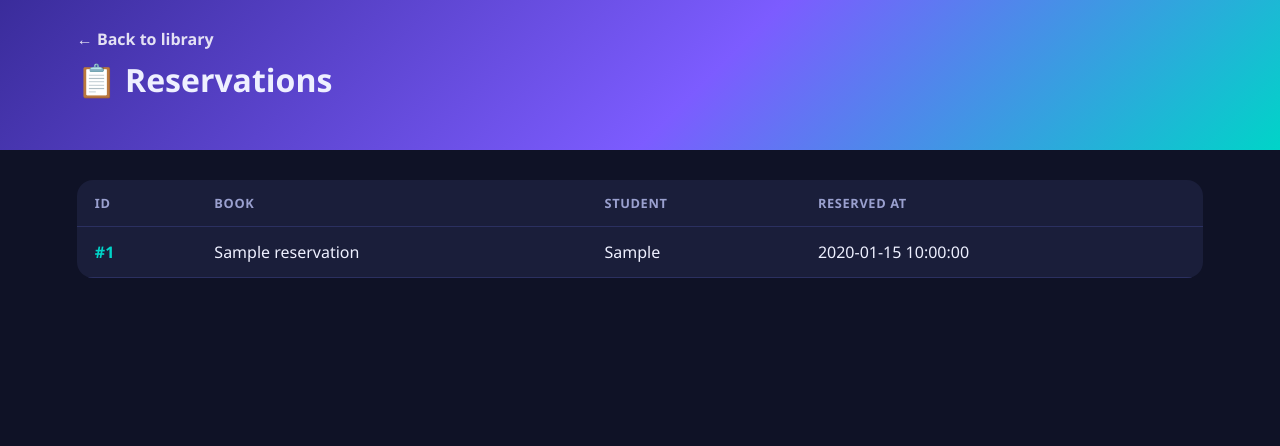
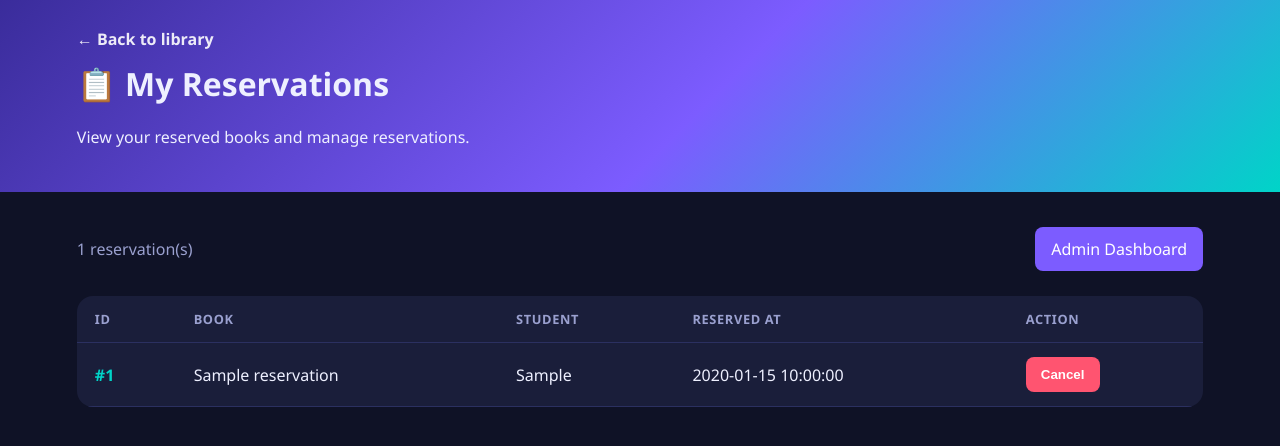
Before and after one commit to Chitra-devi-R/BookNest, a Flask app: page /reservations in a window 1280 px wide. Shown: the top 446 px of the page. Run offline with Flask 3, Linux system fonts and the light colour scheme; tables that the repository leaves empty hold one stand-in row (values such as "Sample post").

Commit message:
Update reservations.html

```diff
--- a/templates/reservations.html
+++ b/templates/reservations.html
@@ -1,38 +1,244 @@
+
 <!doctype html>
 <html lang="en">
 <head>
 <meta charset="utf-8">
 <meta name="viewport" content="width=device-width, initial-scale=1">
 <title>BookNest - Reservations</title>
+
 <style>
-  body { font-family:'Segoe UI',system-ui,sans-serif; background:#0f1226; color:#eef0ff; margin:0; }
-  header { background:linear-gradient(135deg,#3a2c9b,#7c5cff 55%,#00d4c8); padding:28px 6vw; }
-  header a { color:#fff; text-decoration:none; opacity:.85; font-weight:600; }
-  header h1 { margin-top:8px; }
-  main { padding:30px 6vw; }
-  table { width:100%; border-collapse:collapse; background:#1a1e3a; border-radius:16px; overflow:hidden; }
-  th, td { padding:14px 18px; text-align:left; border-bottom:1px solid #2b3060; }
-  th { color:#9aa0cf; font-size:.8rem; text-transform:uppercase; letter-spacing:.05em; }
-  td.id { color:#00d4c8; font-weight:700; }
-  .empty { color:#9aa0cf; padding:30px; text-align:center; }
+  * { box-sizing: border-box; }
+
+  body {
+    font-family: 'Segoe UI', system-ui, sans-serif;
+    background: #0f1226;
+    color: #eef0ff;
+    margin: 0;
+  }
+
+  header {
+    background: linear-gradient(135deg, #3a2c9b, #7c5cff 55%, #00d4c8);
+    padding: 28px 6vw;
+  }
+
+  header a {
+    color: #fff;
+    text-decoration: none;
+    opacity: .9;
+    font-weight: 600;
+  }
+
+  header h1 { margin-top: 12px; }
+
+  main { padding: 30px 6vw; }
+
+  .toolbar {
+    display: flex;
+    justify-content: space-between;
+    align-items: center;
+    gap: 12px;
+    flex-wrap: wrap;
+    margin-bottom: 20px;
+  }
+
+  .toolbar p { color: #9aa0cf; }
+
+  .table-wrap {
+    width: 100%;
+    overflow-x: auto;
+    border-radius: 16px;
+  }
+
+  table {
+    width: 100%;
+    min-width: 680px;
+    border-collapse: collapse;
+    background: #1a1e3a;
+  }
+
+  th, td {
+    padding: 14px 18px;
+    text-align: left;
+    border-bottom: 1px solid #2b3060;
+  }
+
+  th {
+    color: #9aa0cf;
+    font-size: .8rem;
+    text-transform: uppercase;
+    letter-spacing: .05em;
+  }
+
+  td.id { color: #00d4c8; font-weight: 700; }
+
+  .empty {
+    color: #9aa0cf;
+    padding: 35px;
+    text-align: center;
+    background: #1a1e3a;
+    border-radius: 16px;
+  }
+
+  button {
+    border: 0;
+    padding: 10px 15px;
+    border-radius: 8px;
+    font-weight: 600;
+    cursor: pointer;
+  }
+
+  .cancel-btn {
+    background: #ff5470;
+    color: white;
+  }
+
+  .cancel-btn:hover { background: #e83b58; }
+
+  .back-btn {
+    background: #7c5cff;
+    color: white;
+    text-decoration: none;
+    padding: 11px 16px;
+    border-radius: 8px;
+    display: inline-block;
+  }
+
+  .message {
+    display: none;
+    padding: 13px 16px;
+    border-radius: 10px;
+    margin-bottom: 18px;
+  }
+
+  .message.show { display: block; }
+  .message.success { background: #164b45; color: #9dfff0; }
+  .message.error { background: #572738; color: #ffd5de; }
+
+  @media (max-width: 600px) {
+    main { padding: 22px 4vw; }
+    header { padding: 24px 4vw; }
+  }
 </style>
 </head>
+
 <body>
+
 <header>
   <a href="/">← Back to library</a>
-  <h1>📋 Reservations</h1>
+  <h1>📋 My Reservations</h1>
+  <p>View your reserved books and manage reservations.</p>
 </header>
+
 <main>
+  <div class="toolbar">
+    <p id="reservationCount">
+      {{ rows|length }} reservation(s)
+    </p>
+    <a class="back-btn" href="/admin">Admin Dashboard</a>
+  </div>
+
+  <div id="message" class="message" role="status" aria-live="polite"></div>
+
   {% if rows %}
-  <table>
-    <tr><th>ID</th><th>Book</th><th>Student</th><th>Reserved at</th></tr>
-    {% for r in rows %}
-    <tr><td class="id">#{{ r['id'] }}</td><td>{{ r['book_title'] }}</td><td>{{ r['student'] }}</td><td>{{ r['reserved_at'] }}</td></tr>
-    {% endfor %}
-  </table>
+  <div class="table-wrap">
+    <table>
+      <thead>
+        <tr>
+          <th>ID</th>
+          <th>Book</th>
+          <th>Student</th>
+          <th>Reserved At</th>
+          <th>Action</th>
+        </tr>
+      </thead>
+
+      <tbody id="reservationRows">
+        {% for r in rows %}
+        <tr id="reservation-{{ r['id'] }}">
+          <td class="id">#{{ r['id'] }}</td>
+          <td>{{ r['book_title'] }}</td>
+          <td>{{ r['student'] }}</td>
+          <td>{{ r['reserved_at'] }}</td>
+          <td>
+            <button
+              class="cancel-btn"
+              onclick="cancelReservation({{ r['id'] }}, this)">
+              Cancel
+            </button>
+          </td>
+        </tr>
+        {% endfor %}
+      </tbody>
+    </table>
+  </div>
   {% else %}
-  <div class="empty">No reservations yet.</div>
+  <div class="empty" id="emptyMessage">
+    <h2>📚 No reservations yet</h2>
+    <p>Visit the library and reserve your first book!</p>
+    <a class="back-btn" href="/">Browse Books</a>
+  </div>
   {% endif %}
 </main>
+
+<script>
+function showMessage(text, type) {
+  const box = document.getElementById('message');
+  box.textContent = text;
+  box.className = 'message show ' + type;
+}
+
+async function cancelReservation(id, button) {
+  if (!confirm('Are you sure you want to cancel this reservation?')) {
+    return;
+  }
+
+  button.disabled = true;
+  button.textContent = 'Cancelling...';
+
+  try {
+    const response = await fetch(`/api/reservations/${id}`, {
+      method: 'DELETE'
+    });
+
+    const result = await response.json();
+
+    if (!response.ok || !result.success) {
+      throw new Error(result.message || 'Could not cancel reservation');
+    }
+
+    const row = document.getElementById(`reservation-${id}`);
+    if (row) row.remove();
+
+    const tbody = document.getElementById('reservationRows');
+    const remaining = tbody ? tbody.querySelectorAll('tr').length : 0;
+
+    document.getElementById('reservationCount').textContent =
+      remaining + ' reservation(s)';
+
+    if (remaining === 0) {
+      const wrap = document.querySelector('.table-wrap');
+      if (wrap) wrap.remove();
+
+      const empty = document.createElement('div');
+      empty.id = 'emptyMessage';
+      empty.className = 'empty';
+      empty.innerHTML =
+        '<h2>📚 No reservations yet</h2>' +
+        '<p>Visit the library and reserve your first book!</p>' +
+        '<a class="back-btn" href="/">Browse Books</a>';
+
+      document.querySelector('main').appendChild(empty);
+    }
+
+    showMessage('Reservation cancelled successfully!', 'success');
+
+  } catch (error) {
+    showMessage(error.message || 'Something went wrong.', 'error');
+    button.disabled = false;
+    button.textContent = 'Cancel';
+  }
+}
+</script>
+
 </body>
 </html>
```
